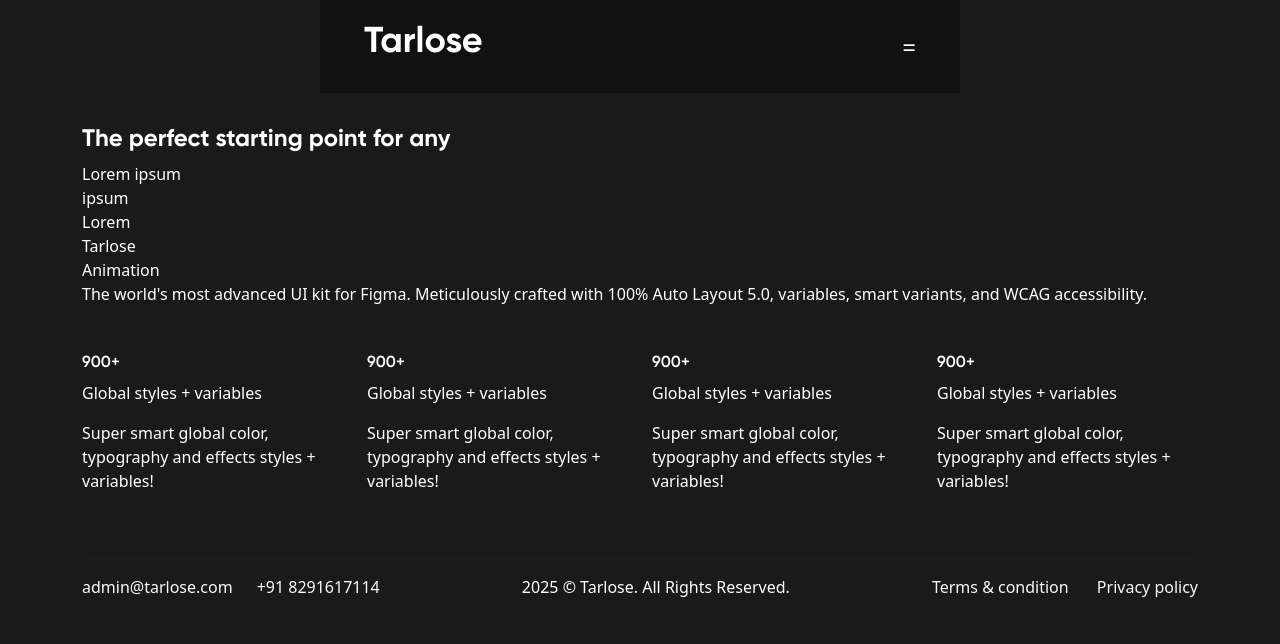
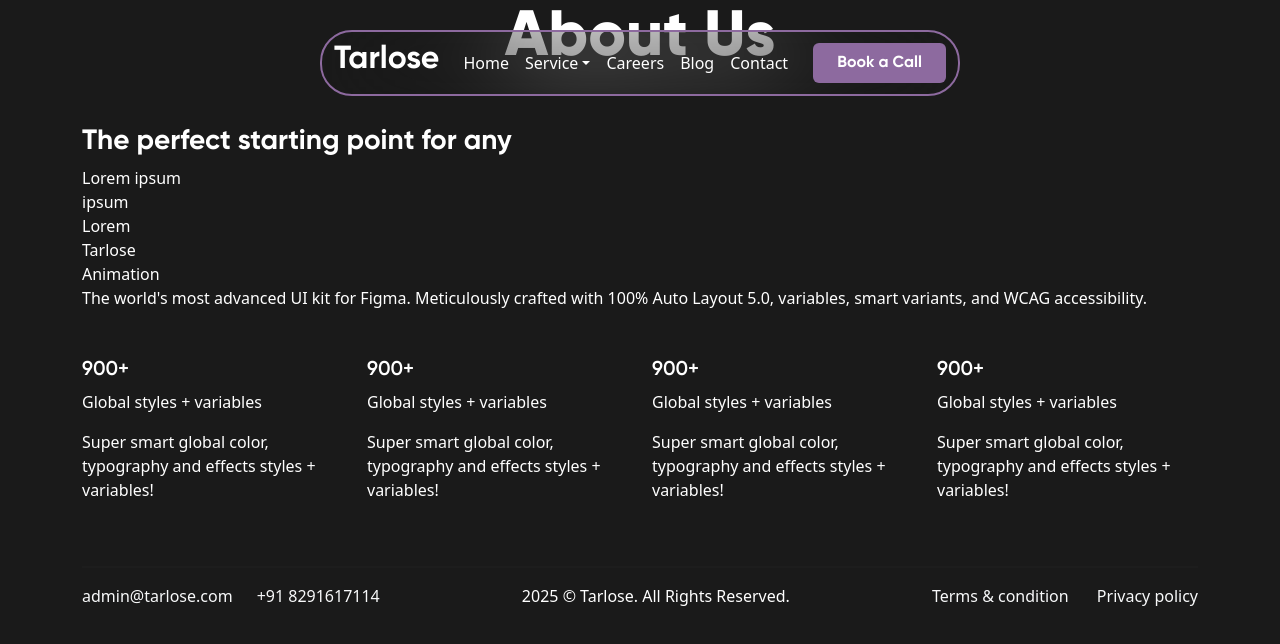
Before and after one commit to WTFAYXN/Tarlose-React, a React (Vite) app in the folder client/: page /about in a window 1280 px wide. Shown: the top 644 px of the page. Built offline with nearby package versions, Linux system fonts and the light colour scheme; no server answers; the HTML template or start-up script is replaced by a standard one.

Commit message:
feat: Refactor Navbar component; integrate Bootstrap for improved layout and styling, and remove GSAP animations

```diff
--- a/client/src/components/Navbar.css
+++ b/client/src/components/Navbar.css
@@ -1,9 +1,13 @@
 .navbar {
-  background-color: #111;
-  padding: 1rem 2rem;
-  position: fixed;
-  width: 50%;
+  background-color:transparent !important;
+    backdrop-filter: blur(50px);
+  /* padding: 1rem 2rem; */
+  position: fixed !important;
+  width: 50% !important;
+  margin-top: 30px;
   left: 50%;
+  border-radius: 32px;
+  border: 2px solid #8d6a9f;
   transform: translateX(-50%);
   top: 0;
   z-index: 1000;
@@ -18,15 +22,16 @@
 }
 
 .dropdown-wrapper {
-  background-color: #222;
+  background-color: black;
   color: white;
   padding: 1rem;
   position: fixed;
-  top: 70px;
-  left: 50%;
+  top: 40px;
+  left: 49%;
+  border-radius: 0 0 32px 32px;
   transform: translateX(-50%);
-  width: 50%;
-  z-index: 9999;
+  width: 60%;
+  z-index: 999;
 }
 
 ul {
@@ -40,13 +45,16 @@ ul li a {
   text-decoration: none;
   padding: 0.5rem 0;
   display: block;
+  font-size: 16px;
 }
 
-.nav-btn a {
-  background-color: #8d6a9f;
-  color: white;
-  padding: 0.5rem 1rem;
-  border-radius: 5px;
-  text-decoration: none;
-  display: inline-block;
+
+
+.nav-btn {
+    font-size: 16px !important;
+
 }
+
+.active  {
+    background-color: transparent !important;
+}
--- a/client/src/components/Navbar.jsx
+++ b/client/src/components/Navbar.jsx
@@ -1,67 +1,76 @@
-import React, { useRef, useState } from "react";
-import { gsap } from "gsap";
+import "bootstrap/dist/css/bootstrap.min.css";
+import "bootstrap/dist/js/bootstrap.bundle.min.js";
+import logo from "../assets/Logos/Tarlose-Logo.svg";
+
+import React from "react";
 import "./Navbar.css";
 
 const Navbar = () => {
-  const [isOpen, setIsOpen] = useState(false);
-  const dropdownRef = useRef(null);
-
-  const toggleMenu = () => {
-    if (isOpen) {
-      // Close animation
-      gsap.to(dropdownRef.current, {
-        height: 0,
-        opacity: 0,
-        duration: 0.5,
-        ease: "power2.inOut",
-      });
-    } else {
-      // Open animation (auto height using GSAP trick)
-      gsap.set(dropdownRef.current, { height: "auto" });
-      const height = dropdownRef.current.offsetHeight;
-      gsap.fromTo(
-        dropdownRef.current,
-        { height: 0, opacity: 0 },
-        { height, opacity: 1, duration: 0.5, ease: "power2.inOut" }
-      );
-    }
-
-    setIsOpen(!isOpen);
-  };
-
   return (
-    <>
-      <nav className="navbar">
-        <div className="container">
-          <a href="/" className="navbar-brand">
+      <nav class="navbar navbar-expand-lg">
+      <div class="container-fluid">
+        <a className="navbar-brand p-0" href="/">
+            {/* <img src={logo} alt="Tarlose" width={100} /> */}
             <h2>Tarlose</h2>
           </a>
-          <button className="menu-button" onClick={toggleMenu}>
-            {isOpen ? "✖" : "="}
+        <button
+          class="navbar-toggler"
+          type="button"
+          data-bs-toggle="collapse"
+          data-bs-target="#navbarSupportedContent"
+          aria-controls="navbarSupportedContent"
+          aria-expanded="false"
+          aria-label="Toggle navigation"
+        >
+          <span class="navbar-toggler-icon"></span>
         </button>
-        </div>
-      </nav>
+        <div class="collapse navbar-collapse" id="navbarSupportedContent">
+          <ul class="navbar-nav me-auto mb-2 mb-lg-0">
+            <li class="nav-item">
+              <a class="nav-link " aria-current="page" href="/">
+                Home
+              </a>
+            </li>
 
-      <div
-        className="dropdown-wrapper"
-        ref={dropdownRef}
-        style={{ overflow: "hidden", height: 0, opacity: 0 }}
+            <li class="nav-item dropdown">
+              <a
+                class="nav-link dropdown-toggle"
+                href="#"
+                role="button"
+                data-bs-toggle="dropdown"
+                aria-expanded="false"
               >
-        <ul>
+                Service
+              </a>
+              <ul class="dropdown-menu">
                 <li>
-            <a href="/">Home</a>
+                  <a class="dropdown-item" href="#">
+                    Action
+                  </a>
                 </li>
                 <li>
-            <a href="/#Service">Services</a>
+                  <a class="dropdown-item" href="#">
+                    Another action
+                  </a>
                 </li>
                 <li>
-            <a href="/career">Careers</a>
+                  <hr class="dropdown-divider" />
                 </li>
                 <li>
-            <a href="/blogs">Blogs</a>
+                  <a class="dropdown-item" href="#">
+                    Something else here
+                  </a>
                 </li>
-          <li>
-            <a href="/contact">Contact</a>
+              </ul>
+            </li>
+            <li class="nav-item">
+              <a class="nav-link" href="/Careers">Careers</a>
+            </li>
+            <li class="nav-item">
+              <a class="nav-link" href="/Blog">Blog</a>
+            </li>
+            <li class="nav-item">
+              <a class="nav-link" href="/Contact">Contact</a>
             </li>
           </ul>
           <button type="button" className="nav-btn px-4 py-2 rounded border-0">
@@ -70,7 +79,9 @@ const Navbar = () => {
             </a>
           </button>
         </div>
-    </>
+      </div>
+    </nav>
+
   );
 };
 
```
Lines whose indentation alone changed are shown as unchanged.
